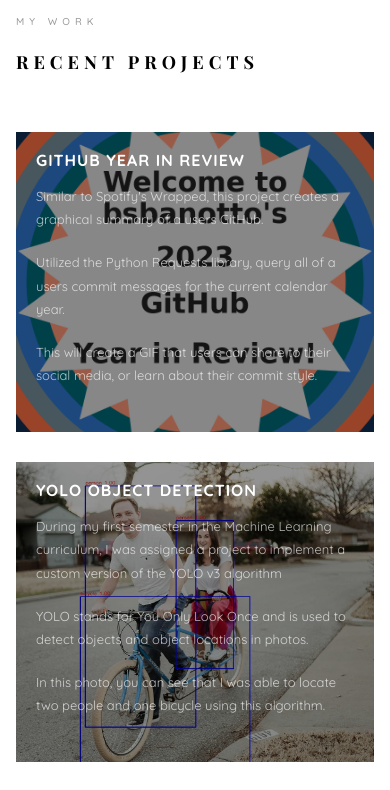
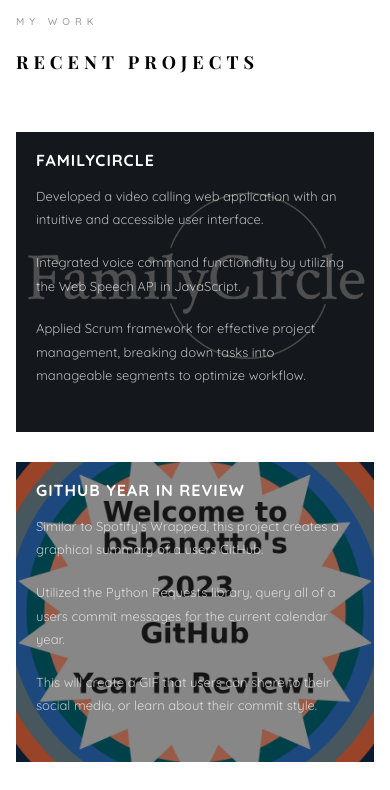
Before and after one commit to bsbanotto/bsbanotto.github.io, a plain HTML site: page index.html in a window 390 px wide. Shown: the part 2480-3270 px from the top of the page. Drawn offline with nearby package versions, Linux system fonts and the light colour scheme; files whose address does not match are found by name; a web font is replaced by a local one.

Commit message:
Added FamilyCircle project to website

```diff
--- a/index.html
+++ b/index.html
@@ -154,8 +154,24 @@ Copyright <script>document.write(new Date().getFullYear());</script> All rights
 						</div>
 					</div>
 					<div class="row">
+						<a href="https://github.com/Family-Circle-capstone/family-circle-capstone/tree/main" target="_blank">
+							<div class="col-md-6 animate-box" data-animate-effect="fadeInLeft">
+								<div class="project" style="background-image: url(images/FamilyCircle.png);">
+									<div class="desc">
+										<div class="con">
+										<h3 style="color: #fff"><strong>FamilyCircle</strong></h3>
+											<span>
+												<p>Developed a video calling web application with an intuitive and accessible user interface.</p>
+												<p>Integrated voice command functionality by utilizing the Web Speech API in JavaScript.</p>
+												<p>Applied Scrum framework for effective project management, breaking down tasks into manageable segments to optimize workflow.</p>
+											</span>
+										</div>
+									</div>
+								</div>
+							</div>
+						</a>
 						<a href="https://github.com/bsbanotto/GitHub_year_in_review#readme" target="_blank">
-							<div class="col-md-6 animate-box" data-animate-effect="fadeInTop">
+							<div class="col-md-6 animate-box" data-animate-effect="fadeInRight">
 								<div class="project" style="background-image: url(images/GitHub.png);">
 									<div class="desc">
 										<div class="con">
@@ -171,7 +187,7 @@ Copyright <script>document.write(new Date().getFullYear());</script> All rights
 							</div>
 						</a>
 						<a href="https://github.com/bsbanotto/object_detection#readme" target="_blank">
-							<div class="col-md-6 animate-box" data-animate-effect="fadeInRight">
+							<div class="col-md-6 animate-box" data-animate-effect="fadeInLeft">
 								<div class="project" style="background-image: url(images/ben_claire_bike.jpg);">
 									<div class="desc">
 										<div class="con">
@@ -187,7 +203,7 @@ Copyright <script>document.write(new Date().getFullYear());</script> All rights
 							</div>
 						</a>
 						<a href="https://github.com/bsbanotto/space-bubbles#readme" target="_blank">
-							<div class="col-md-6 animate-box" data-animate-effect="fadeInLeft">
+							<div class="col-md-6 animate-box" data-animate-effect="fadeInRight">
 								<div class="project" style="background-image: url(images/main_menu.png);">
 									<div class="desc">
 										<div class="con">
```
Also changed, not shown: images/FamilyCircle.png (added), 1 other file.
